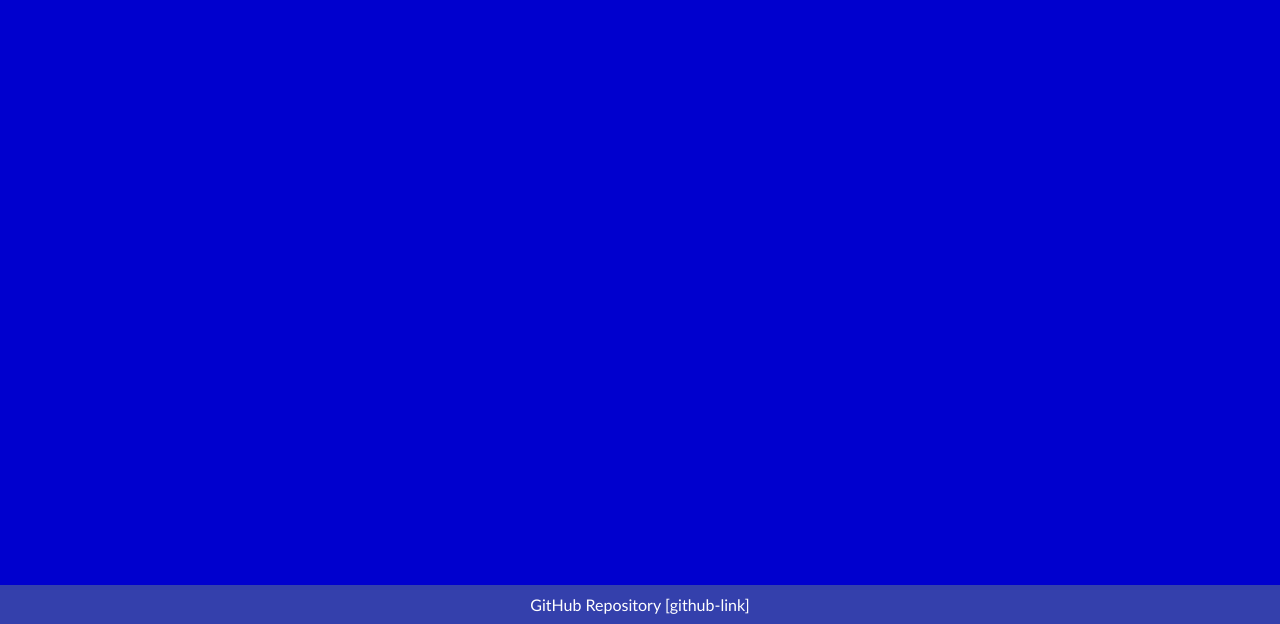
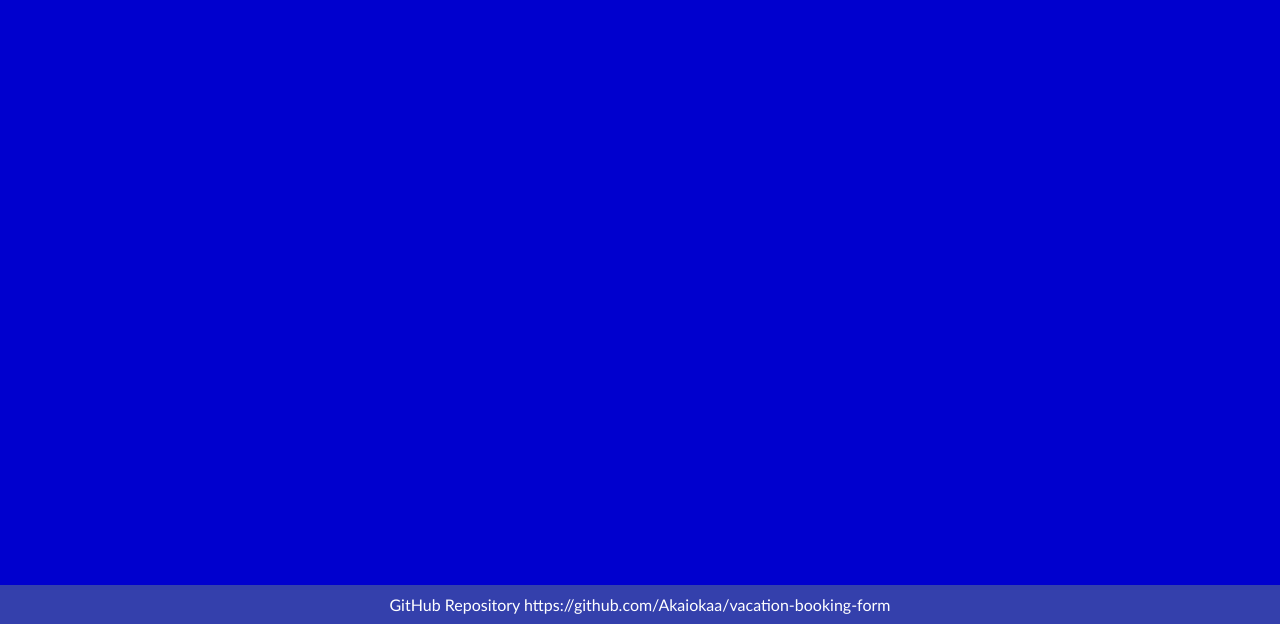
Before and after one commit to Akaiokaa/vacation-booking-form, a website: page views/confirmation.html in a window 1280 px wide. Shown: the part 176-800 px from the top of the page. Drawn offline with Linux system fonts and the light colour scheme; files whose address does not match are found by name.

Commit message:
adjusted the confirmation pages footer.

```diff
--- a/views/confirmation.html
+++ b/views/confirmation.html
@@ -14,7 +14,7 @@
             <h1>Thank you for your request!</h1>
         </header>
     </div>
-    <footer> GitHub Repository<a href=""> [github-link]</a></footer>
+    <footer> <a href="https://github.com/Akaiokaa/vacation-booking-form"> GitHub Repository https://github.com/Akaiokaa/vacation-booking-form</a></footer>
     <script src="js/vacation.js"></script>
 </body>
 </html>
```
